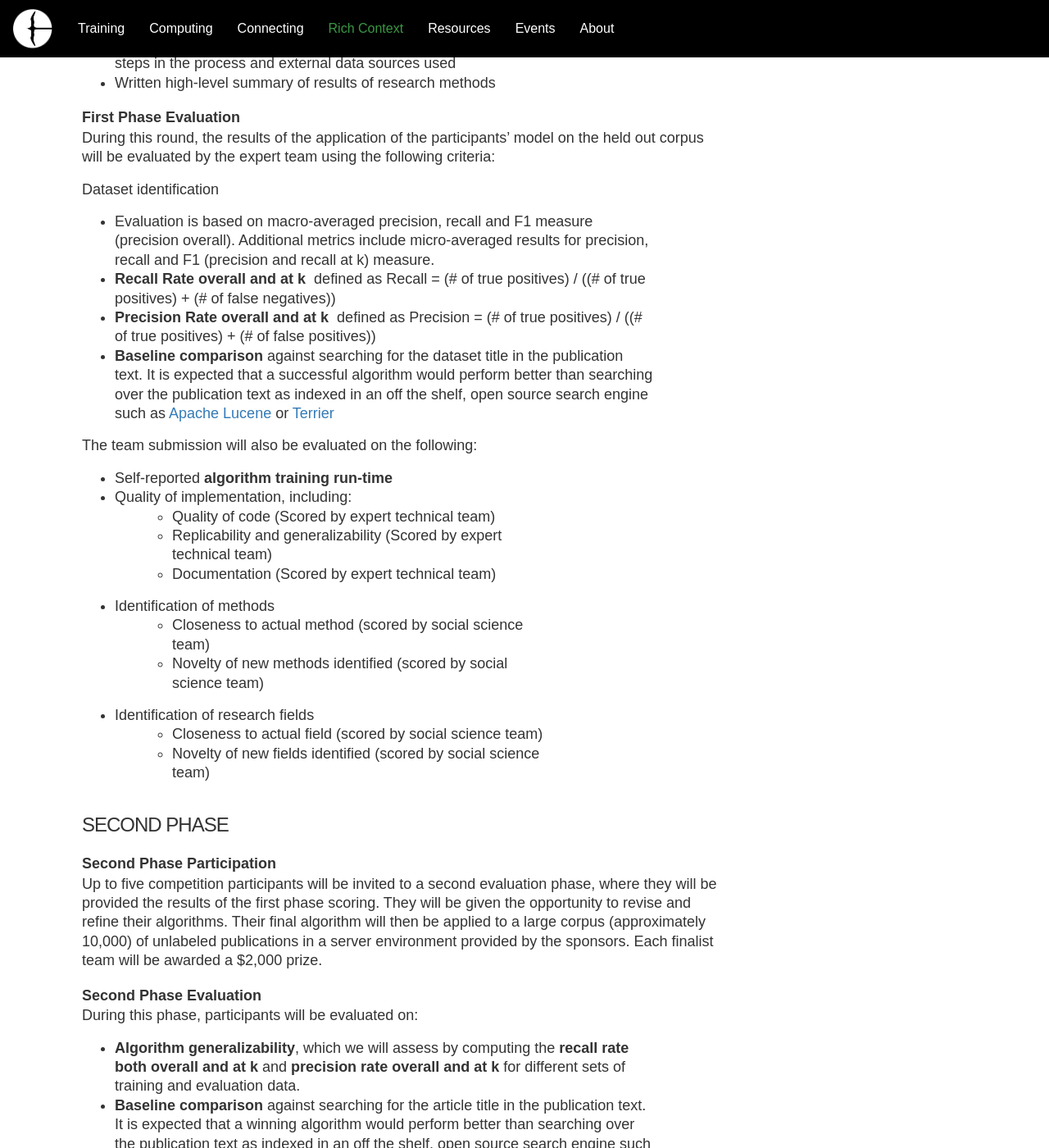
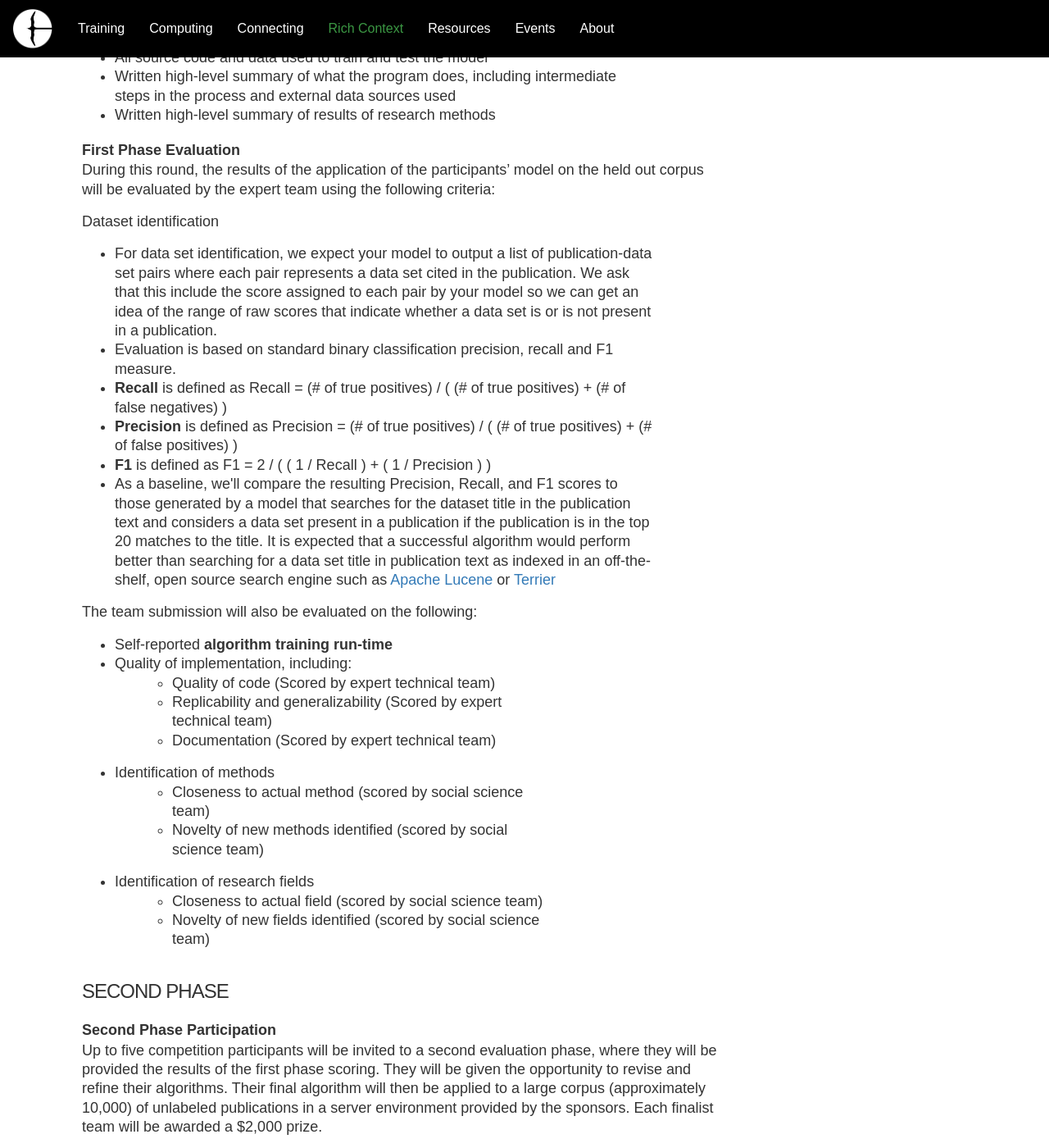
Before and after one commit to NYU-CI/coleridge, a Jekyll site: the page built from pages/richcontextcompetition.html, in a window 1280 px wide and 1400 px high, scrolled down 7637 px. Shown: the whole window at 82% size. Built offline with Jekyll 4.4.1, drawn with Linux system fonts in a browser that asks for light colours; nearby versions of some CDN libraries; some of the changed text lies outside the part shown.

Commit message:
RCC page updates

```diff
--- a/pages/richcontextcompetition.html
+++ b/pages/richcontextcompetition.html
@@ -142,55 +142,56 @@
       <p class="comp-description">The input files consist of 5,000 plain text publications and a dev fold of 100 plain text publications for validation along with metadata about these publications, a list of data sets of interest, and the subset of these data sets that are explicitly referenced in the curated corpus. <em>Note: There could be additional datasets mentioned in these articles that are not in our list of data sets.</em> The metadata are provided in JSON format, with the <em>text_file_name</em> field in each publication’s JSON object in <strong>article_metadata.json</strong> providing the name of the text file associated with the publication. In addition, each publication will be given a unique integer ID in the publication JSON, and this ID will be the name of the publication’s associated text file, with the file extension “.txt”.</p>
 
       <p class="comp-subheading">Data Files</p>
+      <p class="comp-description">Download the compressed competition dataset <strong><a href="https://nyu.app.box.com/s/7xi3sqi5kwrmvank50l4jyrcj9i6dlxh" target="_blank">here</a></strong>.</p>
       <table class="data-files-table">
-        <tr><th>Data file</th><th>Description</th><th>Link</th></tr>
+        <tr><th>Data file</th><th>Description</th><th>File(s)</th></tr>
         <tr>
           <td>Training Corpus</td>
-          <td>Set of article PDFs and their plain text conversion equivalent corresponding to the publications in the training labels and mentions file. Each pubication’s metadata includes the name of its corresponding files, and each file is named the ID of its publication followed by an appropriate file extension for the type (“.txt” for plain text, “.pdf” for PDF file).
+          <td>Set of article PDFs and their plain text conversion equivalent corresponding to the publications in the training labels and mentions file. Each publication’s metadata includes the name of its corresponding files, and each file is named the ID of its publication followed by an appropriate file extension for the type (“.txt” for plain text, “.pdf” for PDF file).
           </td>
           <td>
-            <a href="https://nyu.box.com/s/s92oyi9jptqgc8p3fyeg3y4pw9uxdrud" target="_blank">pdf.tar.gz</a>
+            files/pdf
             </br>
-            <a href="https://nyu.box.com/s/46ba7ul1uyoy64kkcsqz2q1n2p10uxef" target="_blank">txt.tar.gz</a>
+            files/text
           </td>
         </tr>
         <tr>
           <td>Dataset Metadata</td>
           <td>Metadata for specific datasets submitted models should be trained to identify, some of which have been manually identified and labeled in the provided curated training corpus.  Includes all the discrete text strings used to refer to each data set across all publications that refer to it in our training corpus.</td>
           <td>
-            <a href="https://nyu.box.com/s/kofqzdemtrlc0uqyrip7bu73l1r8w7gc" target="_blank">dataset_metadata.json</a>
+            data_sets.json
           </td>
         </tr>
         <tr>
           <td>Article Metadata</td>
           <td>Metadata for articles in the curated training corpus, including paths to the related text and PDF files for each publication.</td>
           <td>
-            <a href="https://nyu.box.com/s/fjelpcrg2r8cj9c8twrjhep8tqthg1ij" target="_blank">article_metadata.json</a>
+            publications.json
           </td>
         </tr>
         <tr>
           <td>Dataset Citation Training Labels and Mentions</td>
           <td>File containing article-dataset pairs of each data set from our list that is mentioned in provided articles, including the specific human-annotated text string(s) used to refer to each dataset.</td>
           <td>
-            <a href="https://nyu.box.com/s/6d6ai8te1ovgim1feltl98q2limwvukt" target="_blank">training_labels_mentions.json</a>
+            data_set_citations.json
           </td>
         </tr>
         <tr>
           <td>Example of Social Science Methods Vocabulary</td>
           <td>Set of social science research methods; an example is provided by SAGE Publications, but others can be identified</td>
           <td>
-            <a href="https://nyu.box.com/s/bk4jahny5qrk8ivv8i63k90kfq1tx7u1" target="_blank">sage_research_methods.skos</a>
+            sage_research_methods.skos
             </br>
-            <a href="https://nyu.box.com/s/0aq0nibhpjp8otapf4zqg5dsrwzjgctg" target="_blank">sage_research_methods.json</a>
+            sage_research_methods.json
           </td>
         </tr>
         <tr>
           <td>Example of Social Science Research Fields Vocabulary</td>
           <td>Set of social science fields as identified by the team; example set from SAGE Publications provided</td>
           <td>
-            <a href="https://nyu.box.com/s/qm2wsd9golssrjtsy51me5sf139szpax" target="_blank">sage_research_fields.csv</a>
+            sage_research_fields.csv
             </br>
-            <a href="https://nyu.box.com/s/qdpz005zizwwx7apse70lpl6xgmhkzxj" target="_blank">sage_research_fields.json</a>
+            sage_research_fields.json
           </td>
         </tr>
       </table>
@@ -242,10 +243,12 @@
       <p class="comp-description">During this round, the results of the application of the participants’ model on the held out corpus will be evaluated by the expert team using the following criteria:</p>
       <p class="comp-description">Dataset identification</p>
       <ul class="comp-list">
-        <li>Evaluation is based on macro-averaged precision, recall and F1 measure (precision overall). Additional metrics include micro-averaged results for precision, recall and F1 (precision and recall at k) measure.</li>
-        <li><strong>Recall Rate overall and at k </strong> defined as Recall = (# of true positives) / ((# of true positives) + (# of false negatives))</li>
-        <li><strong>Precision Rate overall and at k </strong> defined as Precision = (# of true positives) / ((# of true positives) + (# of false positives))</li>
-        <li><strong>Baseline comparison</strong> against searching for the dataset title in the publication text. It is expected that a successful algorithm would perform better than searching over the publication text as indexed in an off the shelf, open source search engine such as <a href="http://lucene.apache.org" target="_blank">Apache Lucene</a> or <a href="http://terrier.org" target="_blank">Terrier</a></li>
+        <li>For data set identification, we expect your model to output a list of publication-data set pairs where each pair represents a data set cited in the publication. We ask that this include the score assigned to each pair by your model so we can get an idea of the range of raw scores that indicate whether a data set is or is not present in a publication.</li>
+        <li>Evaluation is based on standard binary classification precision, recall and F1 measure.</li>
+        <li><strong>Recall</strong> is defined as Recall = (# of true positives) / ( (# of true positives) + (# of false negatives) )</li>
+        <li><strong>Precision</strong> is defined as Precision = (# of true positives) / ( (# of true positives) + (# of false positives) )</li>
+        <li><strong>F1</strong> is defined as F1 = 2 / ( ( 1 / Recall ) + ( 1 / Precision ) )</li>
+        <li>As a baseline, we'll compare the resulting Precision, Recall, and F1 scores to those generated by a model that searches for the dataset title in the publication text and considers a data set present in a publication if the publication is in the top 20 matches to the title. It is expected that a successful algorithm would perform better than searching for a data set title in publication text as indexed in an off-the-shelf, open source search engine such as <a href="http://lucene.apache.org" target="_blank">Apache Lucene</a> or <a href="http://terrier.org" target="_blank">Terrier</a></li>
       </ul>
         <p class="comp-description">The team submission will also be evaluated on the following:</p>
       <ul class="comp-list">
@@ -279,7 +282,7 @@
       <p class="comp-subheading" id="phase2evaluation">Second Phase Evaluation</p>
       <p class="comp-description">During this phase, participants will be evaluated on:</p>
       <ul class="comp-list">
-        <li><strong>Algorithm generalizability</strong>, which we will assess by computing the <strong>recall rate both overall and at k</strong> and <strong>precision rate overall and at k</strong> for different sets of training and evaluation data.</li>
+        <li><strong>Algorithm generalizability</strong>, which we will assess by computing the <strong>recall rate both overall and at k</strong>, <strong>precision rate overall and at k</strong> for different sets of training and evaluation data, and <strong>F1 measure</strong>.</li>
         <li><strong>Baseline comparison</strong> against searching for the article title in the publication text. It is expected that a winning algorithm would perform better than searching over the publication text as indexed in an off the shelf, open source search engine such as <a href="http://lucene.apache.org" target="_blank">Apache Lucene</a> or <a href="http://terrier.org" target="_blank">Terrier</a></li>
         <li>Self-reported <strong>algorithm run-time</strong></li>
         <li>Quality of implementation, including:</li>
```
